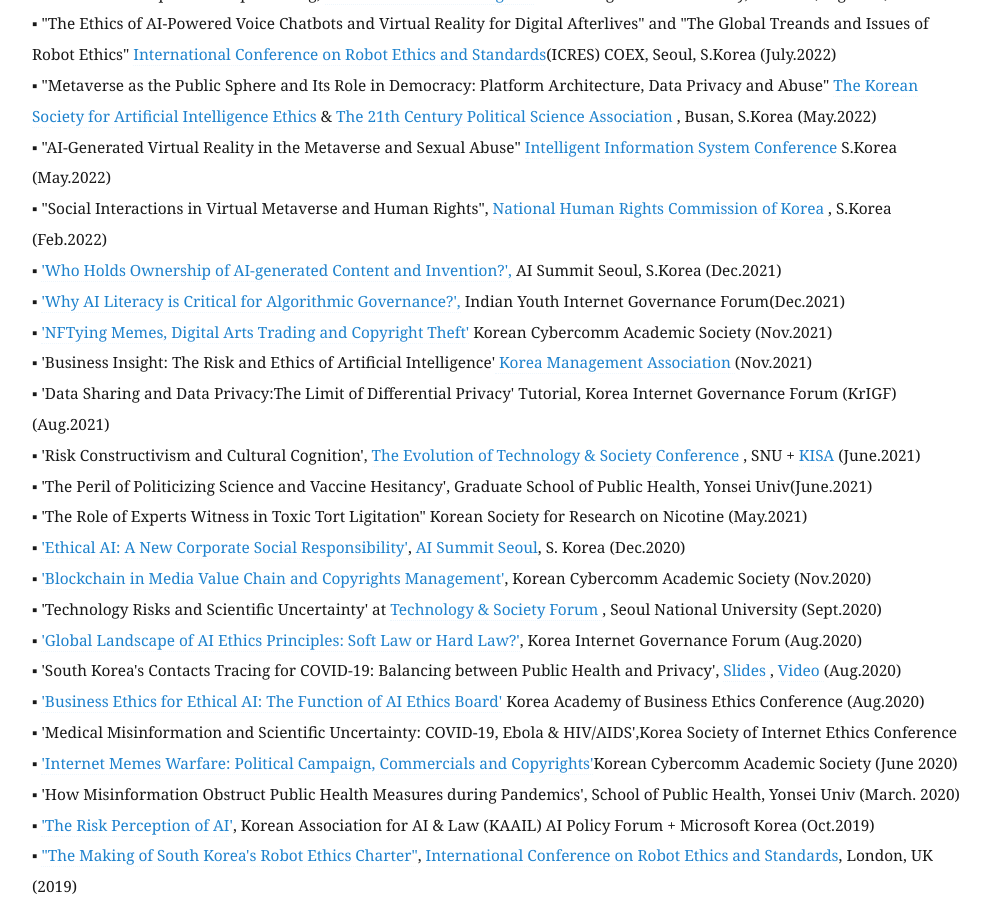
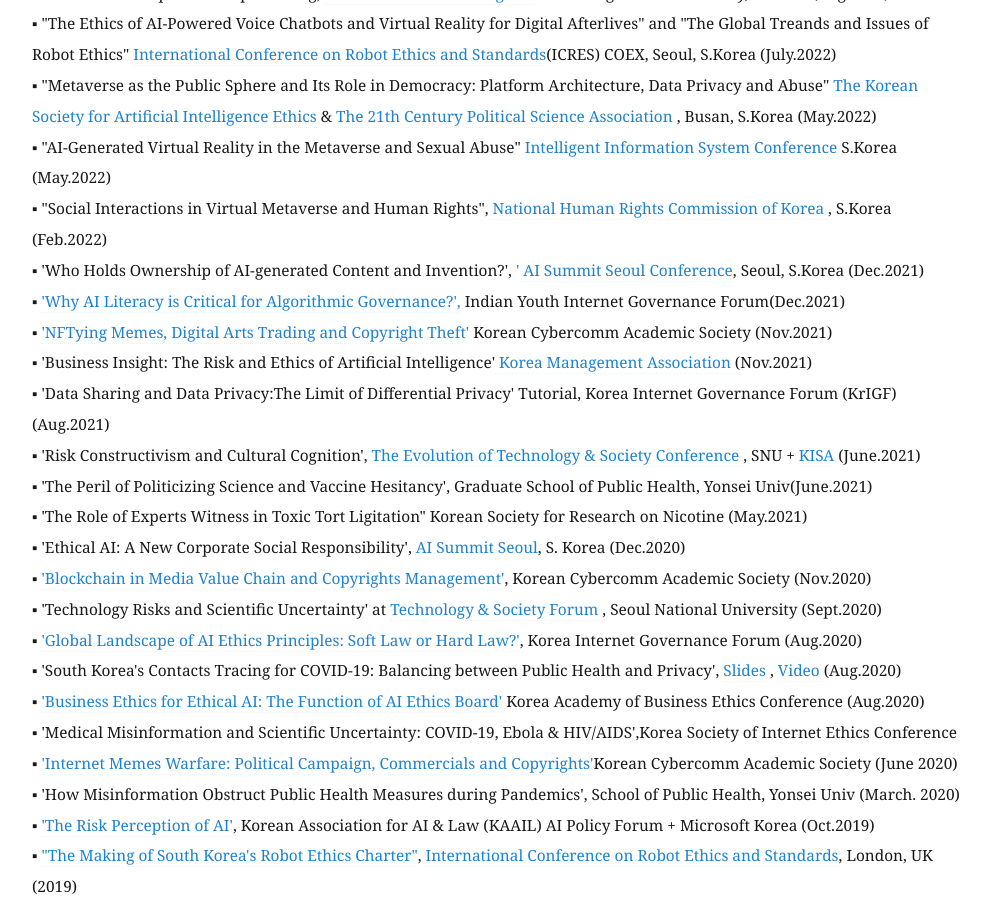
Before and after one commit to eunchangchoi/eunchangchoi.github.io, a Jekyll site: the page built from index.md, in a window 1280 px wide and 900 px high, scrolled down 4023 px. Shown: the whole window, without its empty margins (68-1058 px from the left). Built offline with Jekyll 4.4.1, drawn with Linux system fonts in a browser that asks for light colours.

Commit message:
Update index.md

```diff
--- a/index.md
+++ b/index.md
@@ -87,7 +87,7 @@
 ▪ "Metaverse as the Public Sphere and Its Role in Democracy: Platform Architecture, Data Privacy and Abuse" <a href="https://ksaie.or.kr"> The Korean Society for Artificial Intelligence Ethics </a> & <a href="http://www.politics21.or.kr/"> The 21th Century Political Science Association </a>, Busan, S.Korea (May.2022)<br>
 ▪ "AI-Generated Virtual Reality in the Metaverse and Sexual Abuse" <a href="http://www.kiiss.or.kr/journal/sub02.html/"> Intelligent Information System Conference </a> S.Korea (May.2022)<br>
 ▪ "Social Interactions in Virtual Metaverse and Human Rights",<a href="https://www.humanrights.go.kr/site/main/index002"> National Human Rights Commission of Korea </a>, S.Korea (Feb.2022)<br>
-▪ <a href="https://aisummit.co.kr/agenda_2021-2/">'Who Holds Ownership of AI-generated Content and Invention?',</a> AI Summit Seoul, S.Korea (Dec.2021)<br>
+▪ 'Who Holds Ownership of AI-generated Content and Invention?', <a href="https://aisummit.co.kr/">' AI Summit Seoul Conference</a>, Seoul, S.Korea (Dec.2021)<br>
 ▪ <a href="https://youthigf.in/2021/12/02/agenda/">'Why AI Literacy is Critical for Algorithmic Governance?',</a> Indian Youth Internet Governance Forum(Dec.2021)<br>
 ▪ <a href="http://www.cybercom.or.kr/?m=bbs&bid=notice_&where=subject%7Ctag&keyword=2021+%EA%B0%80%EC%9D%84&uid=1217/">'NFTying Memes, Digital Arts Trading and Copyright Theft'</a> Korean Cybercomm Academic Society (Nov.2021) <br>
 ▪ 'Business Insight: The Risk and Ethics of Artificial Intelligence'<a href="https://www.kma.or.kr/main.do"> Korea Management Association </a>(Nov.2021) <br>
@@ -95,7 +95,7 @@
 ▪ 'Risk Constructivism and Cultural Cognition', <a href="http://cis.snu.ac.kr/sub2/2_2_6_2.php?mode=view&number=1509&b_name=meet1_2">The Evolution of Technology & Society Conference </a>, SNU + <a href="https://www.kisa.or.kr"> KISA</a> (June.2021)<br>
 ▪ 'The Peril of Politicizing Science and Vaccine Hesitancy', Graduate School of Public Health, Yonsei Univ(June.2021)<br>
 ▪ 'The Role of Experts Witness in Toxic Tort Ligitation" Korean Society for Research on Nicotine (May.2021)<br>
-▪  <a href="https://aisummit.co.kr/ais2020_eun-chang-choi/?lang=en">'Ethical AI: A New Corporate Social Responsibility'</a>, <a href="https://aisummit.co.kr/?lang=en"> AI Summit Seoul</a>, S. Korea (Dec.2020)<br>
+▪ 'Ethical AI: A New Corporate Social Responsibility', <a href="https://aisummit.co.kr/?lang=en"> AI Summit Seoul</a>, S. Korea (Dec.2020)<br>
 ▪ <a href="http://www.cybercom.or.kr/?m=bbs&bid=notice_&uid=1134">'Blockchain in Media Value Chain and Copyrights Management'</a>, Korean Cybercomm Academic Society (Nov.2020)<br>
 ▪  'Technology Risks and Scientific Uncertainty' at <a href="http://www.snuiis.re.kr/sub2/2_2_6_2.php"> Technology & Society Forum </a>, Seoul National University (Sept.2020)<br>
 ▪  <a href="http://www.igf.or.kr/2554">'Global Landscape of AI Ethics Principles: Soft Law or Hard Law?'</a>, Korea Internet Governance Forum (Aug.2020) <br>
```
